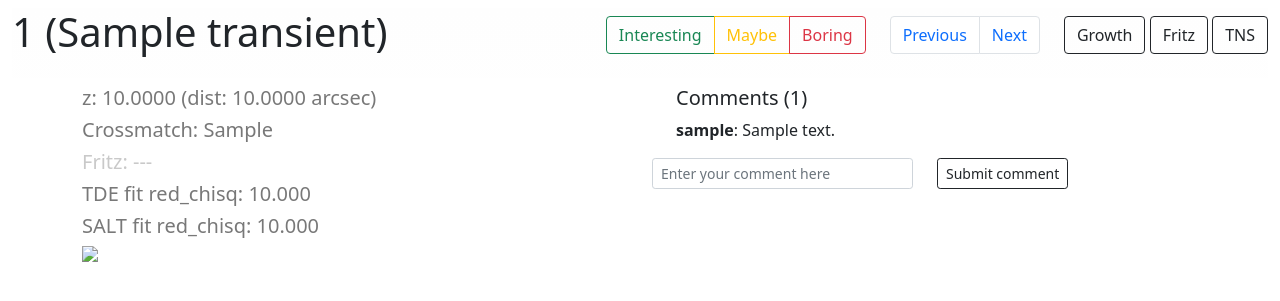
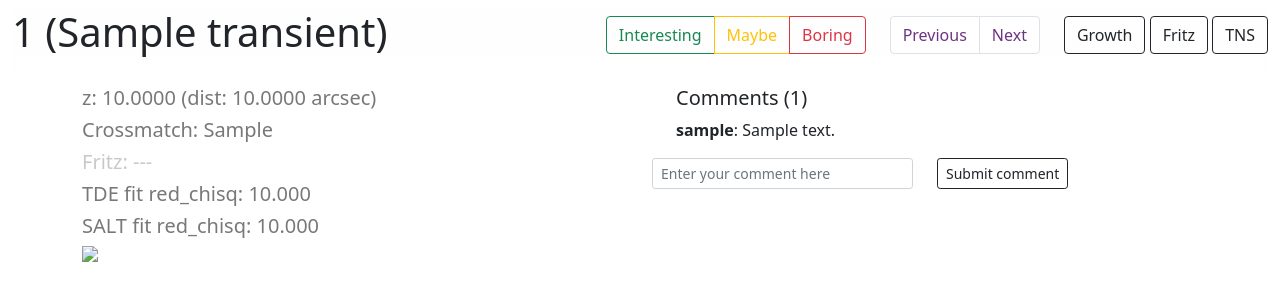
Before and after one commit to simeonreusch/ztfnuclear, a Flask app: template ztfnuclear/templates/transient.html in a window 1280 px wide. Shown: the part 56-357 px from the top of the page. Run offline with Flask 2, Linux system fonts and the light colour scheme; the template is opened without the code that fills it: most values are stand-ins (such as "Sample title", 1, 10 or a date in 2020); parts of the project's set-up code (start-up, migrations or seed data) failed here and were passed over; some libraries are stand-ins or nearby versions.

Commit message:
violet for nav items

```diff
--- a/ztfnuclear/templates/transient.html
+++ b/ztfnuclear/templates/transient.html
@@ -53,14 +53,14 @@
             <nav aria-label="Page navigation">
               <ul class="pagination">
                 {% if flaring == True %}
-                <li class="page-item"><a class="page-link" href="/flaring/{{ previous_transient }}">Previous</a></li>
+                <li class="page-item"><a class="page-link" href="/flaring/{{ previous_transient }}" style="color:#6c3483;">Previous</a></li>
                 {% else %}
-                <li class="page-item"><a class="page-link" href="/transients/{{ previous_transient }}">Previous</a></li>
+                <li class="page-item"><a class="page-link" href="/transients/{{ previous_transient }}" style="color:#6c3483;">Previous</a></li>
                 {% endif %}
                 {% if flaring == True %}
-                <li class="page-item"><a class="page-link" href="/flaring/{{ next_transient }}">Next</a></li>
+                <li class="page-item"><a class="page-link" href="/flaring/{{ next_transient }}" style="color:#6c3483;">Next</a></li>
                 {% else %}
-                <li class="page-item"><a class="page-link" href="/transients/{{ next_transient }}">
+                <li class="page-item"><a class="page-link" href="/transients/{{ next_transient }}" style="color:#6c3483;">
                 Next</a></li>
                 {% endif %}
               </ul>
```
